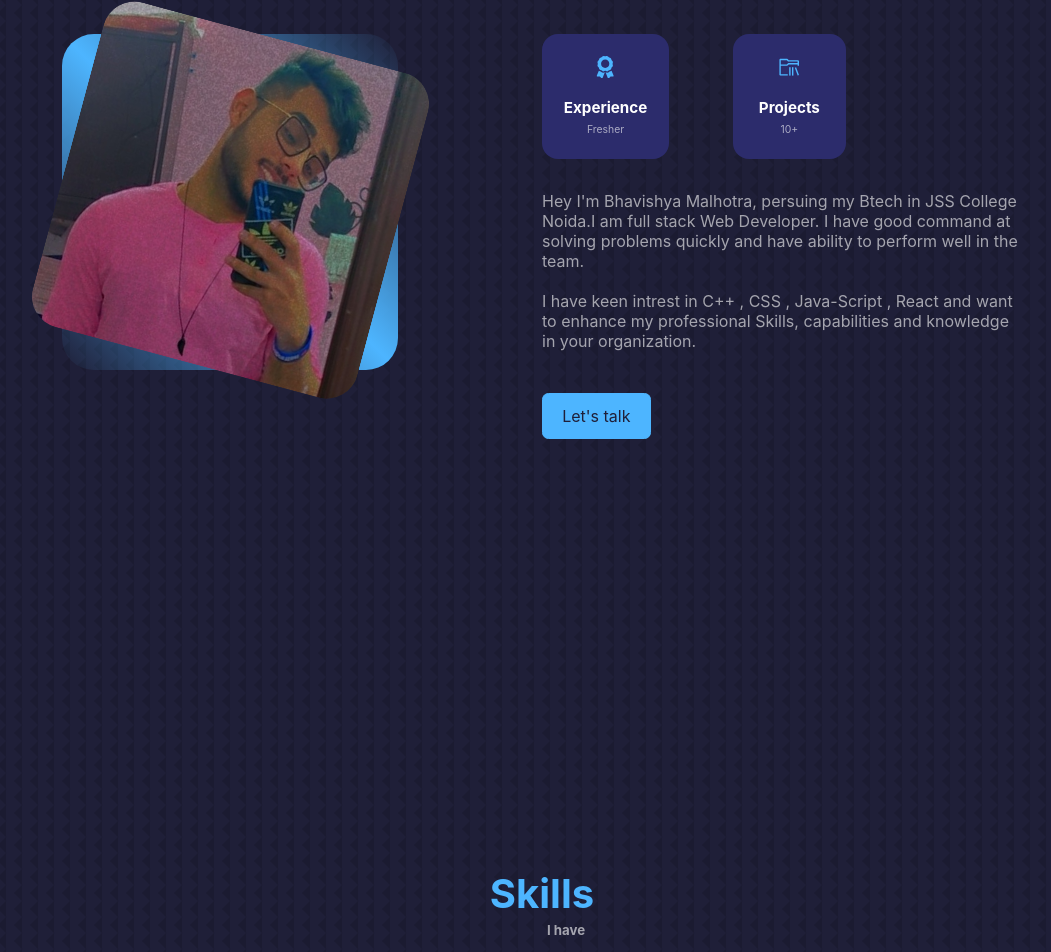
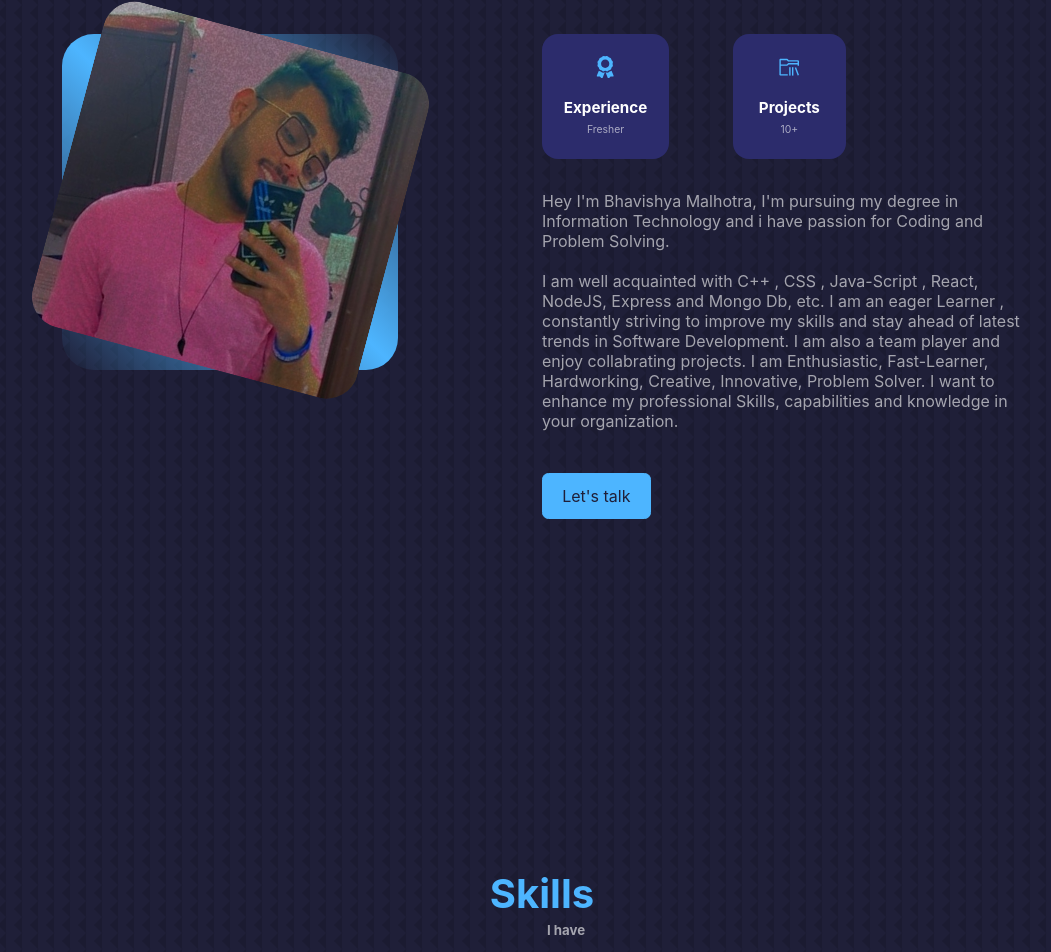
Before and after one commit to bhavisshyya/My-Portfolio, a React (Create React App) app: page / in a window 1280 px wide. Shown: the part 1051-2003 px from the top of the page, without its empty margins (98-1149 px from the left). Built offline with nearby package versions, Linux system fonts and the light colour scheme.

Commit message:
Update About.js

```diff
--- a/src/Components/about/About.js
+++ b/src/Components/about/About.js
@@ -32,10 +32,17 @@ function about() {
           </div>
 
           <p>
-              Hey I'm Bhavishya Malhotra, persuing my Btech in JSS College Noida.I am full stack Web Developer. I have good command at solving problems quickly and have ability to perform well in the team. <br></br>
-              <br></br>
-              I have keen intrest in C++ , CSS , Java-Script , React and
-              want to enhance my professional Skills, capabilities and knowledge in your organization.
+               Hey I'm Bhavishya Malhotra, I'm pursuing my degree in Information
+            Technology and i have passion for Coding and Problem Solving.{" "}
+            <br></br>
+            <br></br>I am well acquainted with C++ , CSS , Java-Script , React,
+            NodeJS, Express and Mongo Db, etc. I am an eager Learner ,
+            constantly striving to improve my skills and stay ahead of latest
+            trends in Software Development. I am also a team player and enjoy
+            collabrating projects. I am Enthusiastic, Fast-Learner, Hardworking,
+            Creative, Innovative, Problem Solver. I want to enhance my
+            professional Skills, capabilities and knowledge in your
+            organization.
           </p>
 
           <a href='#contact' className='btn1 btn btn-primary'>Let's talk</a>
```
